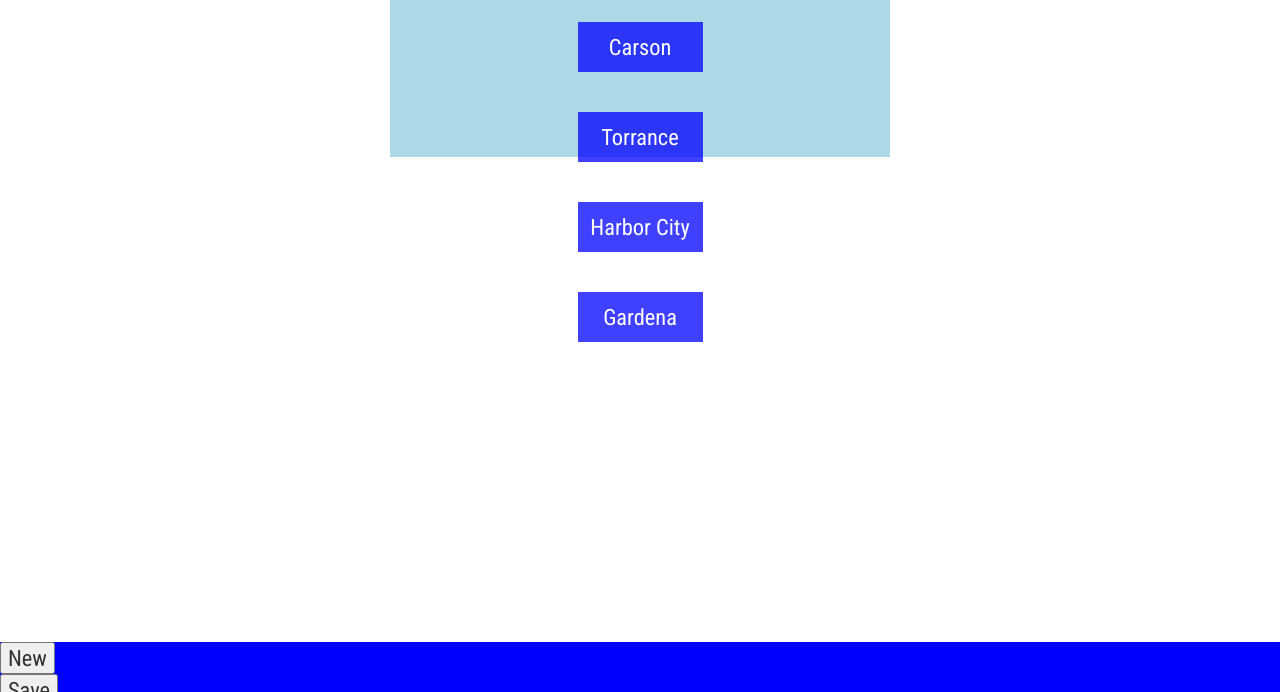
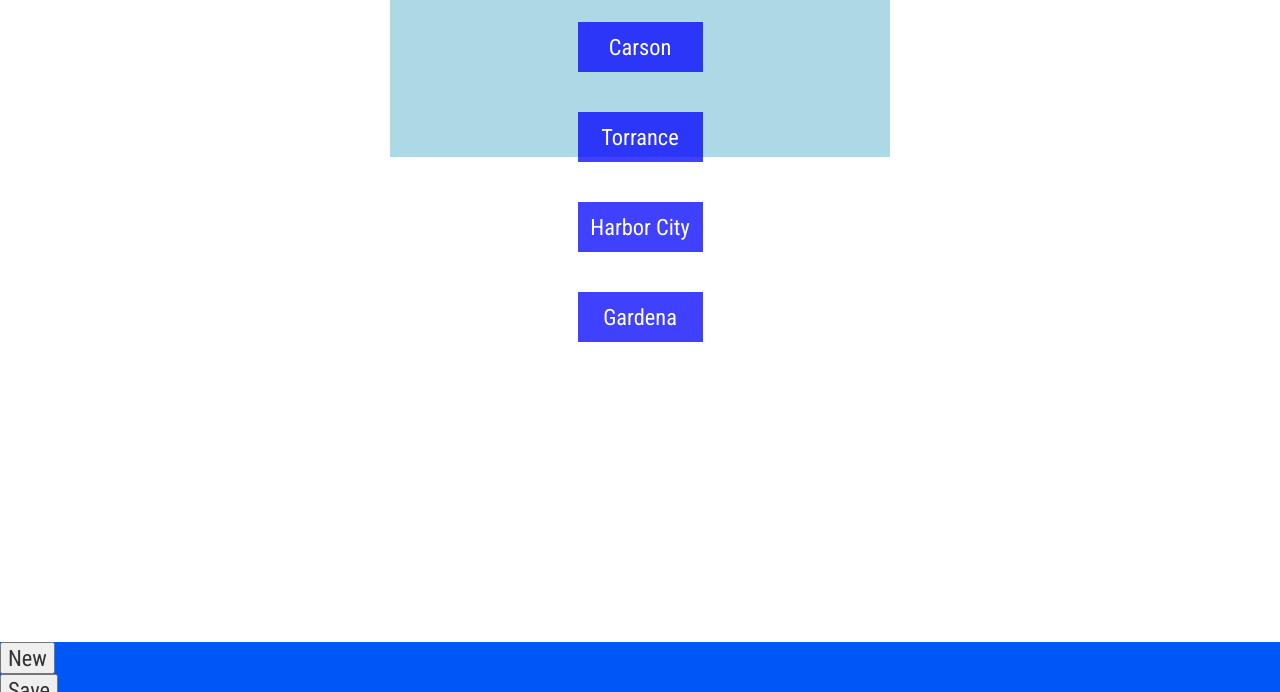
Before and after one commit to b4conjuice/dlopez807.github.io, a plain HTML site: page tetree/index.html in a window 1280 px wide. Shown: the part 108-800 px from the top of the page. Drawn offline with nearby package versions, Linux system fonts and the light colour scheme.

Commit message:
color testing

```diff
--- a/tetree/index.html
+++ b/tetree/index.html
@@ -42,7 +42,7 @@ html {
 nav, #action-bar {
 	width: 100%;
 	height: 50px;
-	background: rgb(0,0,255);
+	background: rgb(0,87,245);
 	left: 0;
 }
 
```
